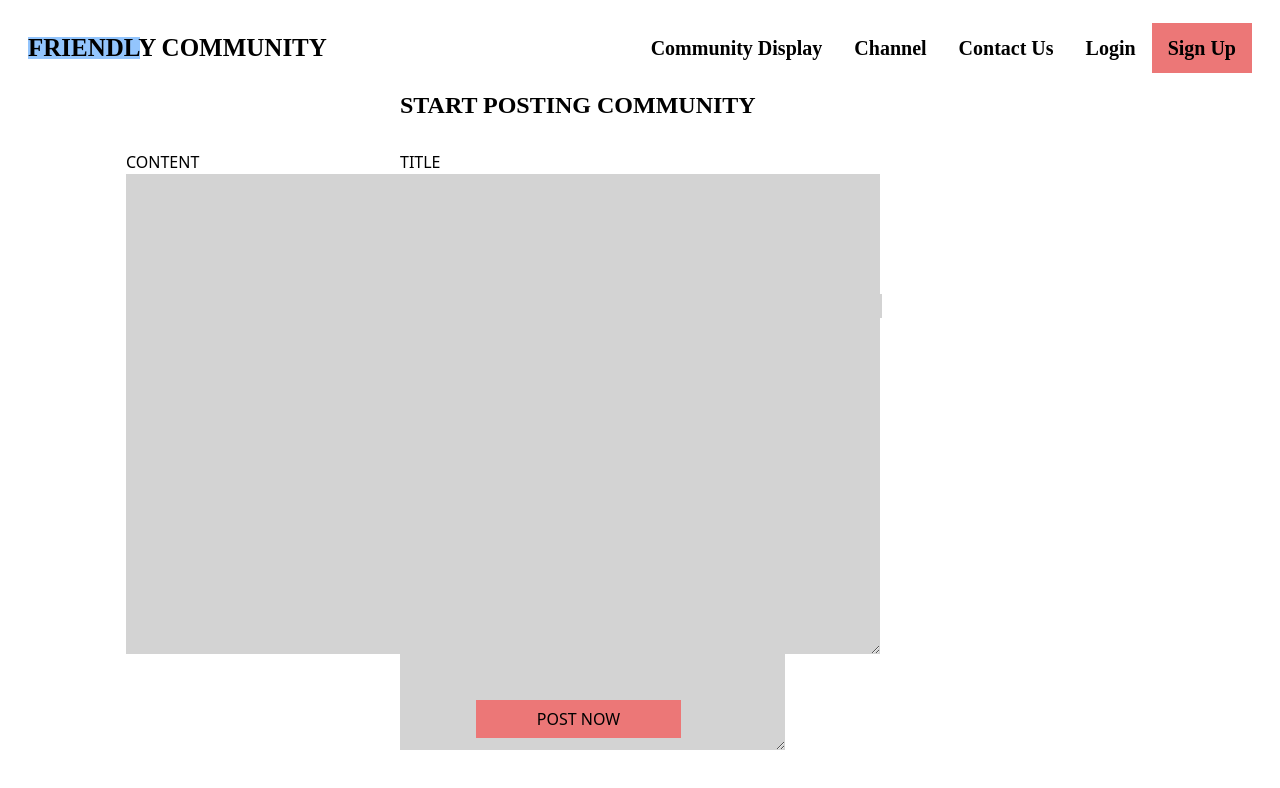
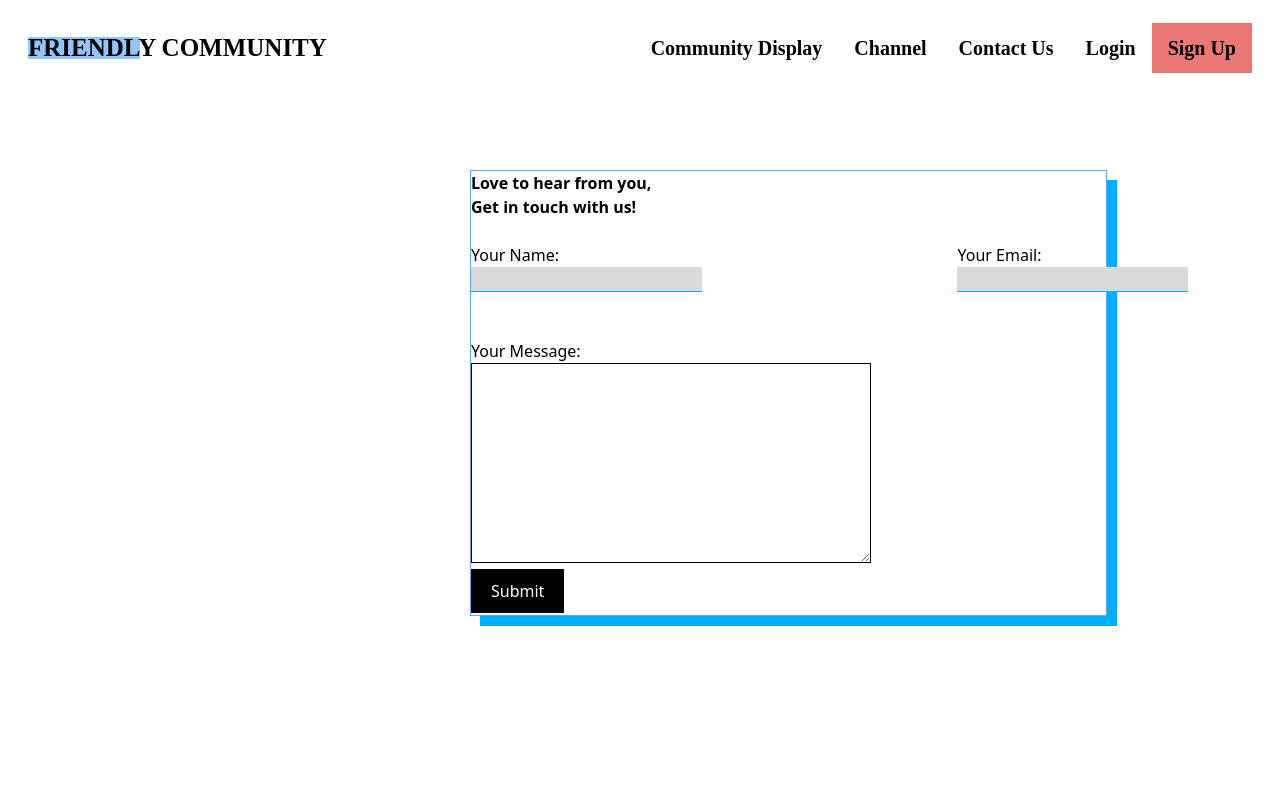
Before and after one commit to comp231-002-Team2/FrontEnd-comp231-002-Team-2-, a Next.js app: page /contact in a window 1280 px wide. Shown: the top 788 px of the page. Built offline with nearby package versions, Linux system fonts and the light colour scheme.

Commit message:
updated contact page made by Man

```diff
--- a/pages/contact.js
+++ b/pages/contact.js
@@ -1,52 +1,23 @@
-import React, { useState } from 'react';
+import React from 'react';
 import Link from 'next/link';
-import { AiOutlineClose, AiOutlineMenu } from 'react-icons/ai';
+import { AiOutlineMenu, AiOutlineClose } from 'react-icons/ai';
 
-const ContactForm = () => {
-  const [title, setTitle] = useState('');
-  const [logoimage, setLogoimagel] = useState('');
-  const [city, setCity] = useState('');
-  const [postalCode, setPostalCode] = useState('');
-  const [instagramlink, setInstagramlink] = useState('');
-  const [youtubelink, setYoutubelink] = useState('');
-  const [otherwebsitelink, setOtherwebsitelink] = useState('');
-  const [email, setEmail] = useState('');
-  const [phonenumber, setPhonenumber] = useState('');
-  const [description, setDescription] = useState('');
+const MyComponent = () => {
+  const [nav, setNav] = React.useState(false);
+  const [name, setName] = React.useState('');
+  const [email, setEmail] = React.useState('');
+  const [message, setMessage] = React.useState('');
 
-  const [message, setMessage] = useState('');
-  const [nav, setNav] = useState(false);
-
-  const handleTitleChange = (event) => {
-    setTitle(event.target.value);
+  const handleNav = () => {
+    setNav(!nav);
   };
 
-  const handleCityChange = (event) => {
-    setCity(event.target.value);
+  const handleNameChange = (event) => {
+    setName(event.target.value);
   };
-  const handlePostalCodeChange = (event) => {
-    setPostalCode(event.target.value);
-  };
-  const handleLogoimagelChange = (event) => {
-    setLogoimagel(event.target.value);
-  };
-  const handleInstagramlinkChange = (event) => {
-    setInstagramlink(event.target.value);
-  };
-  const handleYoutubelinkChange = (event) => {
-    setYoutubelink(event.target.value);
-  };
-  const handleOtherwebsitelinkChange = (event) => {
-    setOtherwebsitelink(event.target.value);
-  };
+
   const handleEmailChange = (event) => {
     setEmail(event.target.value);
-  };
-  const handlePhonenumberChange = (event) => {
-    setPhonenumber(event.target.value);
-  };
-  const handleDescriptionChange = (event) => {
-    setDescription(event.target.value);
   };
 
   const handleMessageChange = (event) => {
@@ -55,138 +26,71 @@ const ContactForm = () => {
 
   const handleSubmit = (event) => {
     event.preventDefault();
-    console.log(`Title: ${title}\nEmail: ${email}\nMessage: ${message}`);
-    // You can add your own logic here to submit the form data
+    console.log(`Name: ${name}, Email: ${email}, Message: ${message}`);
+    setName('');
+    setEmail('');
+    setMessage('');
   };
-
-  const handleNav = () => {
-    setNav(!nav);
-  };
-
 
   return (
     <div className="flex justify-between items-center h-24 max-w-[1240px] mx-auto px-2 text-black">
       <div className="w-28 bg-blue-300">
-        <h1 className= "whitespace-pre-wrap w-[340px] font-['Sarabun'] text-[25px] leading-[0.9] font-bold text-left uppercase text-black">FRIENDLY COMMUNITY</h1>
+        <h1 className="whitespace-pre-wrap w-[340px] font-['Sarabun'] text-[25px] leading-[0.9] font-bold text-left uppercase text-black">FRIENDLY COMMUNITY</h1>
       </div>
-          <ul className='hidden md:flex'>
-              <Link href='/display'>
-                  <li className= "whitespace-pre-wrap p-4 font-['Sarabun'] text-[20px] leading-[0.9] font-bold text-left text-black">Community Display</li>
+      <ul className="hidden md:flex">
+        <Link href="/display">
+          <li className="whitespace-pre-wrap p-4 font-['Sarabun'] text-[20px] leading-[0.9] font-bold text-left text-black">Community Display</li>
         </Link>
-              <Link href='/chat'>
-                  <li className= "whitespace-pre-wrap p-4 font-['Sarabun'] text-[20px] leading-[0.9] font-bold text-left text-black">Channel</li>
+        <Link href="/chat">
+          <li className="whitespace-pre-wrap p-4 font-['Sarabun'] text-[20px] leading-[0.9] font-bold text-left text-black">Channel</li>
         </Link>
-              <Link href='/contact'>
-                  <li className= "whitespace-pre-wrap p-4 font-['Sarabun'] text-[20px] leading-[0.9] font-bold text-left text-black">Contact Us</li>
+        <Link href="/contact">
+          <li className="whitespace-pre-wrap p-4 font-['Sarabun'] text-[20px] leading-[0.9] font-bold text-left text-black">Contact Us</li>
         </Link>
-              <Link href='/login'>
+        <Link href="/login">
           <li className="whitespace-pre-wrap p-4 font-['Sarabun'] text-[20px] leading-[0.9] font-bold text-left text-black">Login</li>
         </Link>
-              <Link href='/signup'>
+        <Link href="/signup">
           <div className="bg-[#ec7777] h-30">
-                      <li className= "whitespace-pre-wrap p-4 font-['Sarabun'] text-[20px] leading-[0.9] font-bold text-left text-black">Sign Up</li>
+            <li className="whitespace-pre-wrap p-4 font-['Sarabun'] text-[20px] leading-[0.9] font-bold text-left text-black">Sign Up</li>
           </div>
         </Link>
       </ul>
 
-     <div style={{
-        fontFamily: 'Sarabun',
-        fontSize: '24px',
-        fontWeight: 700,
-        lineHeight: '200px',
-        letterSpacing: '0em',
-        textAlign: 'right',
-        position: 'fixed',
-        top: '5px',
-        left: '400px'
-        }}>
-      <h1>START POSTING COMMUNITY</h1>
-      </div>
-
-      <div style={{
-        fontWeight:30,
-        position: 'fixed',
-        top: '150px',
-        left: '400px'
-        }}>
-  <div style={{width: '45%'}}>
-    <label>
-      TITLE<br/>
-      <input type='text' value={title} onChange={handleTitleChange} required style={{backgroundColor: 'lightgrey'}}/>
-    </label>
-    <br />
-    <div style={{ display: 'flex', alignItems: 'center' }}>
-  <label style={{ marginRight: '20px' }}>
-    LOGO IMAGE<br/>
-    <input type='logoimage' value={logoimage} onChange={handleLogoimagelChange} required style={{ backgroundColor: 'lightgray' }}/>
-  </label>
-  <div style={{ borderLeft: '1px solid black', height: '30px', margin: '0 20px' }}></div>
-  <button style={{color: 'blue'}} onClick={() => document.querySelector('input[type=file]').click()}>CHOOSE FILE</button>
-</div>
-    <br />
-    <div style={{display: 'flex', justifyContent: 'space-between'}}>
-    <label style={{ marginRight: '20px' }}>
-  CITY<br/>
-  <input type='text' value={city} onChange={handleCityChange} required style={{backgroundColor: 'lightgray'}}/>
-</label>
-<label>
-  POSTAL CODE<br/>
-  <input type='text' value={postalCode} onChange={handlePostalCodeChange} required style={{backgroundColor: 'lightgray'}}/>
-</label>
-</div>
-    <br />
-    <label>
-      INSTAGRAM LINK<br/>
-      <input type='instagramlink' value={instagramlink} onChange={handleInstagramlinkChange} required style={{backgroundColor: 'lightgray'}}/>
-    </label>
-    <br />
-    <label>
-      YOUTUBE LINK<br/>
-      <input type='youtubelink' value={youtubelink} onChange={handleYoutubelinkChange} required style={{backgroundColor: 'lightgray'}}/>
-    </label>
-    <br />
-    <label>
-      OTHER WEBSITE LINK<br/>
-      <input type='otherwebsitelink' value={otherwebsitelink} onChange={handleOtherwebsitelinkChange} required style={{backgroundColor: 'lightgray'}}/>
-    </label>
-    <br />
-    <label>
-      EMAIL<br/>
-      <input type='email' value={email} onChange={handleEmailChange} required style={{backgroundColor: 'lightgray'}}/>
-    </label>
-    <br />
-    <label>
-      PHONE NUMBER<br/>
-      <input type='phonenumber' value={phonenumber} onChange={handlePhonenumberChange} required style={{backgroundColor: 'lightgray'}}/>
-    </label>
-    <br />
-    <label>
-      DESCRIPTION<br/>
-      <textarea rows="6" cols="40" type='description' value={description} onChange={handleDescriptionChange} required style={{backgroundColor: 'lightgray'}}/>
-    </label>
-  </div>
-  <div style={{
-        fontWeight:30,
-        position: 'fixed',
-        top: '150px',
-        right: '400px'
-        }}>
-    <h2>CONTENT</h2>
-    <textarea rows="20" cols="80" type='message' value={message} onChange={handleMessageChange} required style={{backgroundColor: 'lightgray'}}/>
-    <br />
-    <button type="submit" style={{
-      position: 'absolute',
-      width: '205px',
-      height: '38px',
-      left: '350px',
-      top: '550px',
-      background: '#EC7777'
-      }}>
-  POST NOW
-</button>
+      {/* Add the Contact form here */}
+      <form
+        className="whitespace-pre-wrap absolute top-[170px] left-[470px] w-[637px] h-[446px] border border-blue-400 shadow-md"
+        style={{ boxShadow: "10px 10px 0 0 #00AFFA" }}
+        onSubmit={handleSubmit}
+      >
+        <h1 style={{fontWeight: "bold"}}>Love to hear from you,</h1>
+        <h2 style={{fontWeight: "bold"}}>Get in touch with us!</h2>
+<br/>
+        <div style={{ display: 'flex', flexDirection: 'row' }}>
+  <div style={{ marginRight: '10px' }}>
+    <label htmlFor="name">Your Name:</label><br />
+    <input type="text" id="name" value={name} onChange={handleNameChange} required  style={{backgroundColor: '#D9D9D9' , boxShadow: "0px 1px 0px #00AFFA"}}/>
+  </div>&nbsp;&nbsp;&nbsp;&nbsp;&nbsp;&nbsp;&nbsp;&nbsp;&nbsp;&nbsp;&nbsp;&nbsp;&nbsp;&nbsp;&nbsp;&nbsp;&nbsp;&nbsp;&nbsp;&nbsp;&nbsp;&nbsp;&nbsp;&nbsp;&nbsp;&nbsp;&nbsp;&nbsp;&nbsp;&nbsp;&nbsp;&nbsp;&nbsp;&nbsp;&nbsp;&nbsp;&nbsp;&nbsp;&nbsp;&nbsp;&nbsp;&nbsp;&nbsp;&nbsp;&nbsp;&nbsp;&nbsp;&nbsp;&nbsp;&nbsp;&nbsp;&nbsp;&nbsp;&nbsp;&nbsp;&nbsp;&nbsp;&nbsp;&nbsp;
+  <div>
+    <label htmlFor="email">Your Email:</label><br />
+    <input type="email" id="email" value={email} onChange={handleEmailChange} required style={{backgroundColor: '#D9D9D9' , boxShadow: "0px 1px 0px #00AFFA"}}/>
   </div>
 </div>
+        <br /><br/>
+        <label>
+  Your Message: <br/>
+  <textarea value={message} onChange={handleMessageChange} required style={{border: '1px solid black', height: '200px', width: '400px'}} />
+</label>
 
+        <br />
+        <button type="submit" style={{background:'black', color:'white', padding: '10px 20px'}}>Submit</button>
+
+
+      </form>
+
+      <div onClick={handleNav} className="block md:hidden">
+        {nav ? <AiOutlineClose size={20} /> : <AiOutlineMenu size={20} />}
+      </div>
 
       <div onClick={handleNav} className='block md:hidden'>
         {nav ? <AiOutlineClose size={20} /> : <AiOutlineMenu size={20} />}
@@ -215,6 +119,4 @@ const ContactForm = () => {
      </div>
   );
 };
-
-
-export default ContactForm;
+export default MyComponent;
```
Lines whose indentation alone changed are shown as unchanged.
